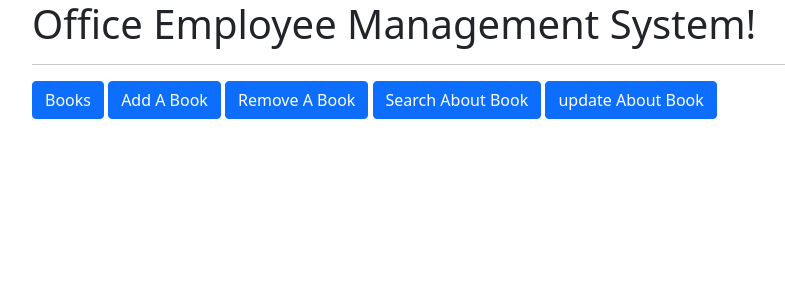
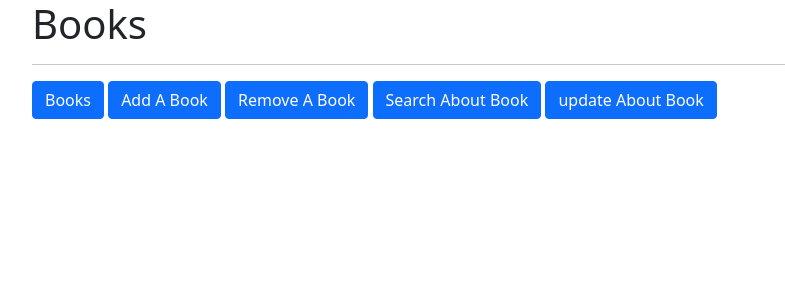
Before and after one commit to mrsourav1/library_system, a Django app: template libmanagement/templates/libmanagement/actions.html in a window 1280 px wide. Shown: the top 300 px of the page, without its empty margins (50-835 px from the left). Run offline with Django 3.2, Linux system fonts and the light colour scheme; the template is opened without the code that fills it, so the values that code supplies are empty.

Commit message:
Update actions.html

```diff
--- a/libmanagement/templates/libmanagement/actions.html
+++ b/libmanagement/templates/libmanagement/actions.html
@@ -8,11 +8,11 @@
     <!-- Bootstrap CSS -->
     <link href="https://cdn.jsdelivr.net/npm/bootstrap@5.1.3/dist/css/bootstrap.min.css" rel="stylesheet" integrity="sha384-1BmE4kWBq78iYhFldvKuhfTAU6auU8tT94WrHftjDbrCEXSU1oBoqyl2QvZ6jIW3" crossorigin="anonymous">
 
-    <title>Office Employee Management System!</title>
+    <title>Books</title>
   </head>
   <body>
   <div class="container">
-          <h1>Office Employee Management System!</h1>
+          <h1>Books</h1>
       <hr>
       <a class="btn btn-primary" href="{% url 'libmanagement:index' %}" role="button">Books</a>
       <a class="btn btn-primary" href="/addingbooks" role="button">Add A Book</a>
```
